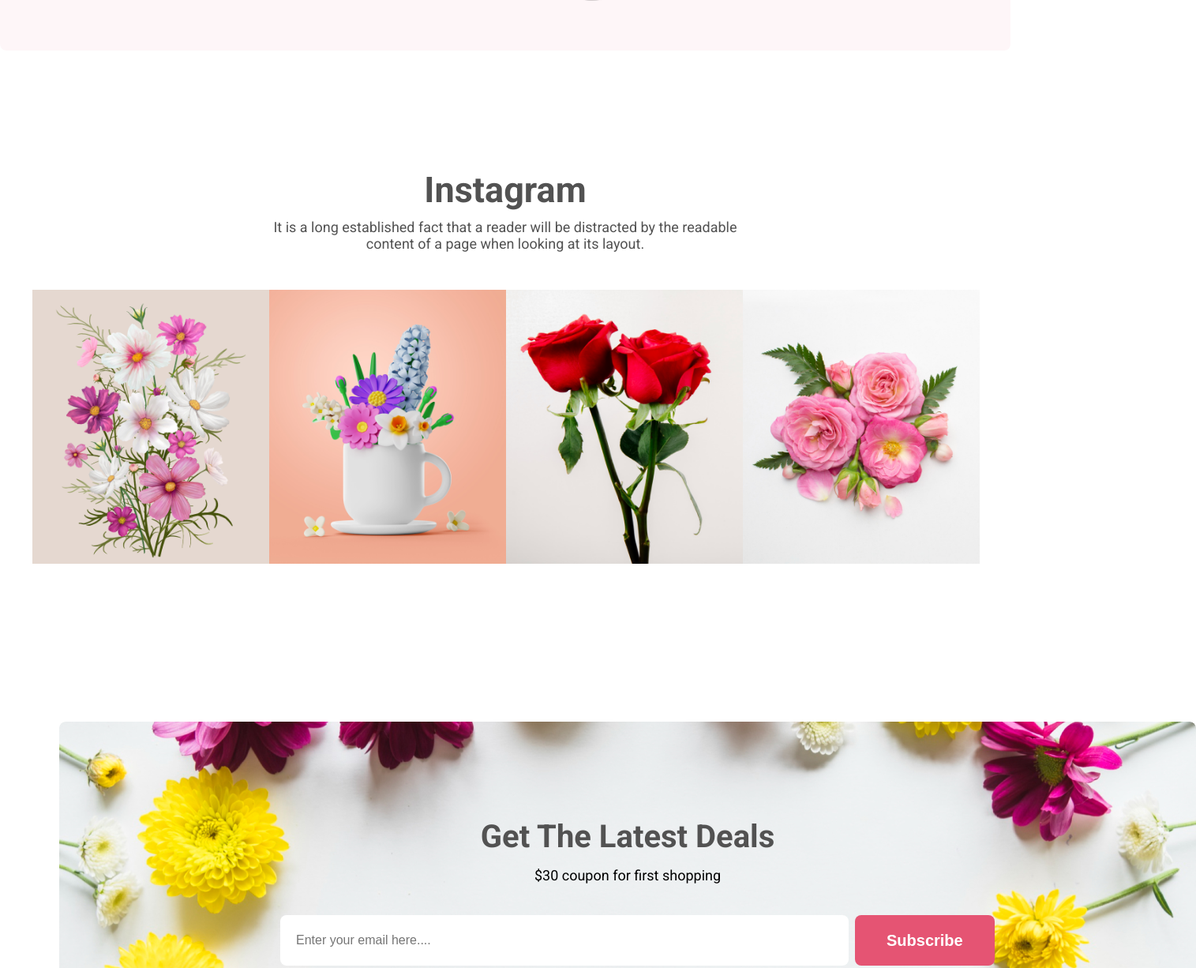
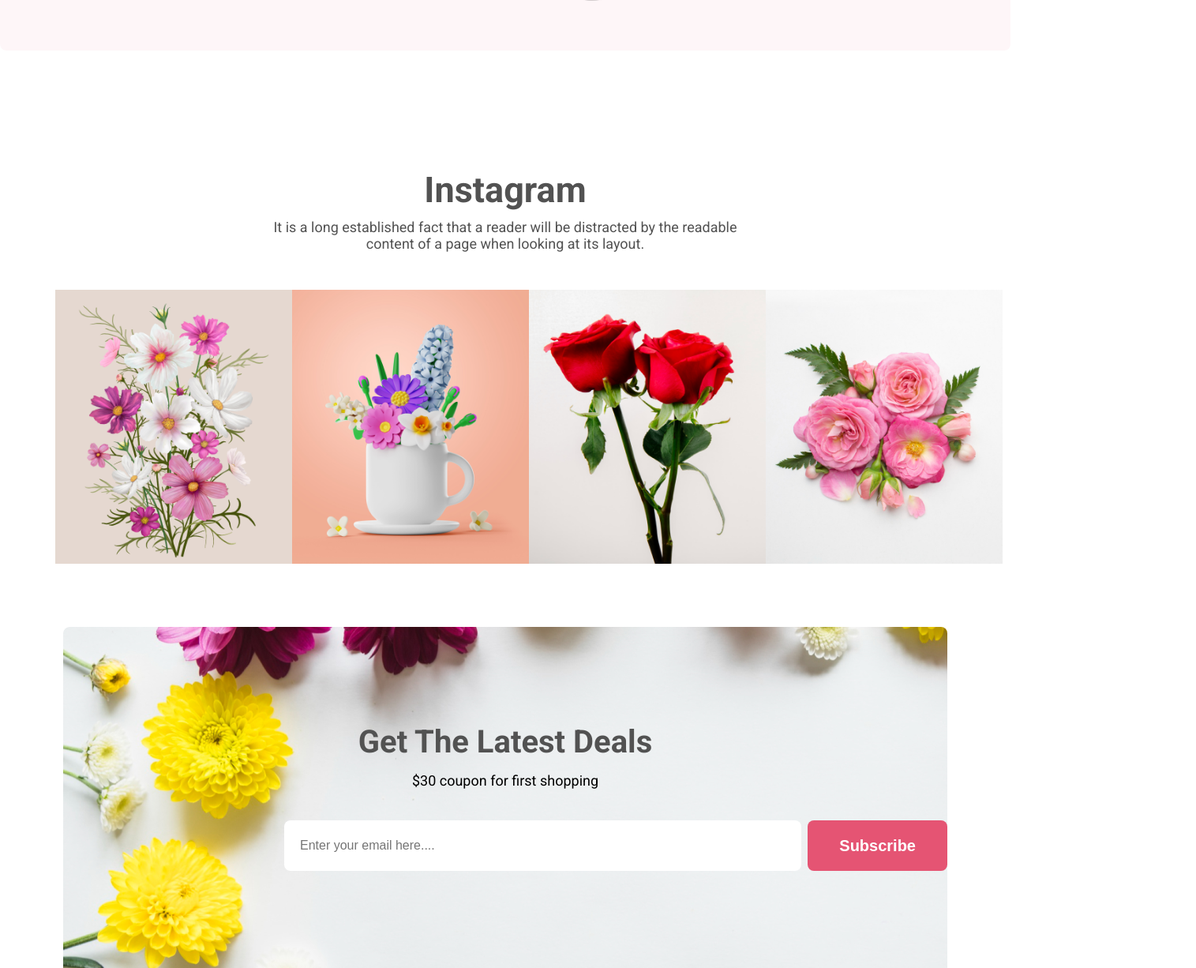
Before and after one commit to NHossen/Flower-shop-, a plain HTML site: page index.html in a window 1280 px wide. Shown: the part 2423-3649 px from the top of the page at 79% size, 1515 px wide, since content can reach past the window. Drawn offline with Linux system fonts and the light colour scheme.

Commit message:
css styles updated

```diff
--- a/styles.css
+++ b/styles.css
@@ -102,9 +102,11 @@ margin-bottom: 25px;
  Our Featured Flowers */
 
  .feature-flower{
+    display: block;
     text-align: center;
-    margin-bottom: 45px;
+    margin: 45px;
     color: rgb(82, 82, 82);
+
 
  }
  .feature-flower h1{
@@ -116,6 +118,8 @@ margin-bottom: 25px;
     display: flex;
     margin-bottom: 10px;
     justify-content: space-around;
+
+
     /* gap: 25px; */
     /* margin-left: 200px;
     margin-right: 33300px; */
@@ -217,7 +221,9 @@ text-decoration-line: underline;
 }
 /* instagram Section */
 .instagram-container{
-    margin-bottom: 200px;
+    margin-bottom: 150px;
+    display: block;
+    margin: 50px;
 }
 .instagram-text{
     margin-bottom: 48px;
@@ -238,12 +244,13 @@ text-decoration-line: underline;
 }
 .insta-img{
     width: 300px;
+    /* display: block; */
+    /* margin: 80px; */
 }
 .instagram-images{
     display: flex;
    justify-content: space-around;
-   padding-left: 41px;
-   padding-right: 41px;
+   margin: 20px;
 }
 /* latest collection section */
 
@@ -252,11 +259,13 @@ text-decoration-line: underline;
 
     background-repeat: no-repeat;
     background-size: cover;
-    width: 1440px;
+    /* width:100%; */
     height: 449px;
     margin-bottom: 200px;
     border-radius: 8px;
-    margin: 75px;
+    display: block;
+    margin: 80px;
+
 }
 .latest-text{
     text-align: center;
@@ -313,8 +322,8 @@ span{
     font-size: 18px;
     font-weight: 400;
     width: 600px;
-    margin-left: 490px;
-    line-height: 30px;
+    margin-left: 400px;
+
 }
 .flower-shop .copyright{
     font-size: 16px;
```
